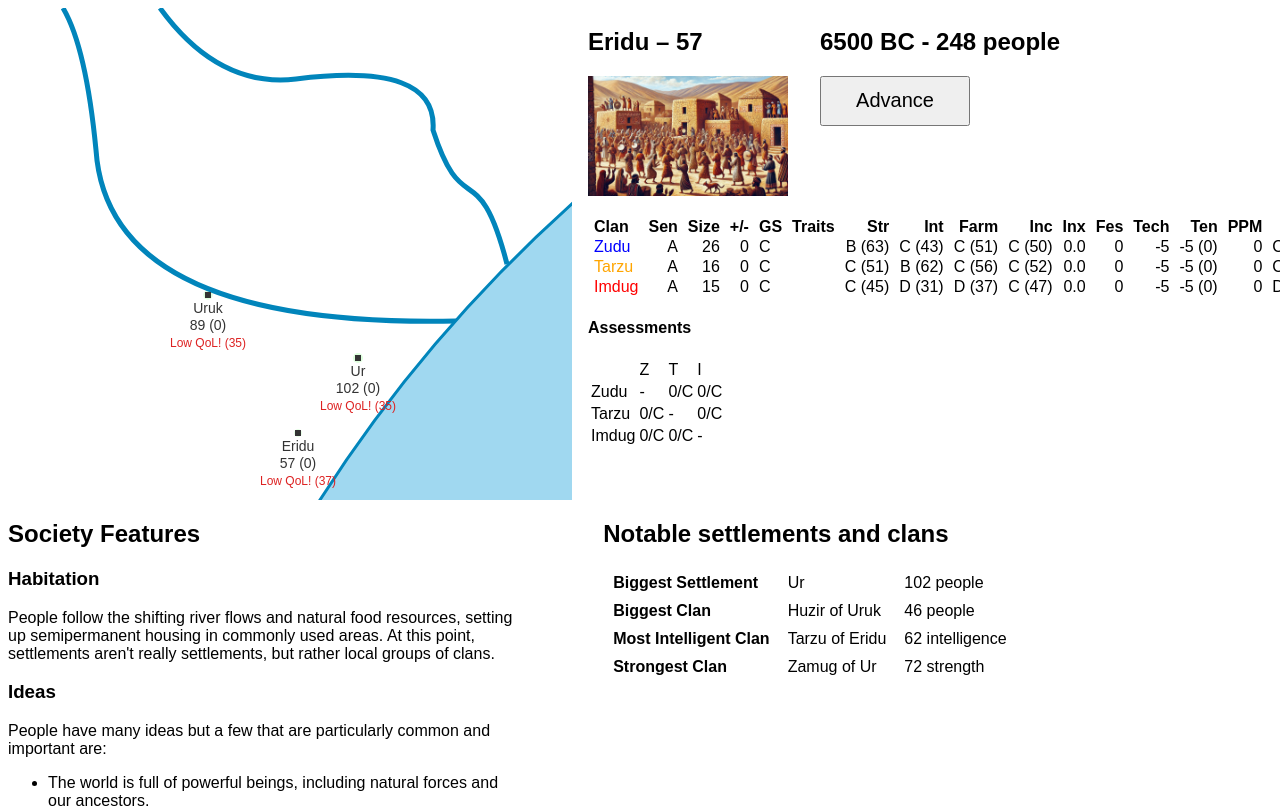
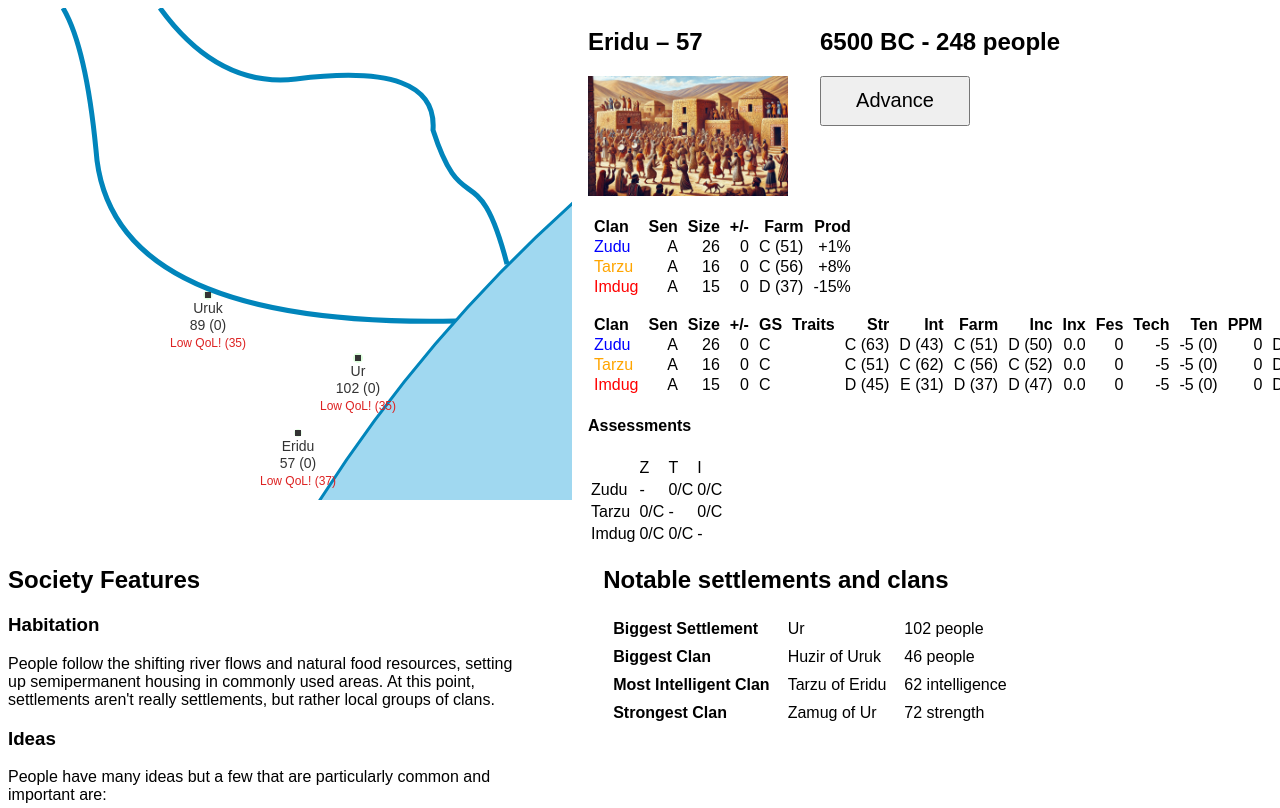
Before and after one commit to dmandelin/world2, a SvelteKit app: page / in a window 1280 px wide. Shown: the top 808 px of the page. Built offline with nearby package versions, Linux system fonts and the light colour scheme.

Commit message:
Add new productivity value.

```diff
--- a/src/components/ClanList.svelte
+++ b/src/components/ClanList.svelte
@@ -1,14 +1,25 @@
 <script lang="ts">
-    import { clamp } from "../model/basics";
+    import { spct } from "../model/format";
     import { PersonalityTrait } from "../model/people";
     import Clan from "./Clan.svelte";
 
     let { clans, updateTrigger = $bindable() } = $props();
     let selectedClan = $state(undefined);
 
+    function grade(t: number) {
+        switch (true) {
+            case t > 95: return 'S';
+            case t > 80: return 'A';
+            case t > 65: return 'B';
+            case t > 50: return 'C';
+            case t > 35: return 'D';
+            case t > 20: return 'E';
+            default: return 'F';
+        }
+    }
+
     function r(trait: number) {
-        const grade = 'ABCDE'[4 - clamp(Math.floor(trait / 20), 0, 4)];
-        return `${grade} (${trait})`;
+        return `${grade(trait)} (${trait})`;
     }
 </script>
 
@@ -27,6 +38,30 @@
         white-space: nowrap;
     }
 </style>
+
+<table style="margin-bottom: 1em">
+    <thead>
+        <tr>
+            <th>Clan</th>
+            <th>Sen</th>
+            <th class="ra">Size</th>
+            <th class="ra">+/-</th>
+            <th class="ra">Farm</th>
+            <th class="ra">Prod</th>
+        </tr>
+    </thead>
+    <tbody>
+        {#each clans as clan}
+            <tr onclick={() => selectedClan = clan}>
+                <td style:color={clan.color}>{clan.name}</td>
+                <td class="ra">{String.fromCharCode(65 + clan.seniority)}</td>
+                <td class="ra">{clan.size}</td>
+                <td class="ra">{clan.lastSizeChange}</td>
+                <td class="ra">{r(clan.productionAbility)}</td>
+                <td class="ra">{spct(clan.productivity)}</td>
+            </tr>
+        {/each}
+</table>
 
 <table>
     <thead>
--- a/src/components/dtos.ts
+++ b/src/components/dtos.ts
@@ -16,17 +16,19 @@ export type ClanDTO = {
     agent: ClanAgent;
     assessments: Assessments;
 
+    lastSizeChange: number;
+    productionAbility: number;
+    productitity: number;
+    seniority: number;
+    size: number;
+
     festivalModifier: number;
     giftStrategy: string;
     income: number,
     intelligence: number;
     interactionModifier: number;
-    lastSizeChange: number;
     prestige: number;
-    productionAbility: number;
     qol: number;
-    seniority: number;
-    size: number;
     strength: number;
     techModifier: number;
     tenure: number;
@@ -48,17 +50,19 @@ export function clanDTO(clan: Clan) {
         settlement: clan.settlement!,
         slices: clan.slices,
 
+        lastSizeChange: clan.lastSizeChange,
+        productionAbility: clan.productionAbility,
+        productivity: clan.productivity,
+        seniority: clan.seniority,
+        size: clan.size,
+
         festivalModifier: clan.festivalModifier,
         giftStrategy: clan.agent.defaultGiftStrategy,
-        income: clan.income,
+        income: clan.incomeOld,
         intelligence: clan.intelligence,
         interactionModifier: clan.interactionModifier,
-        lastSizeChange: clan.lastSizeChange,
         prestige: clan.prestige,
-        productionAbility: clan.productionAbility,
         qol: clan.qol,
-        seniority: clan.seniority,
-        size: clan.size,
         strength: clan.strength,
         techModifier: clan.techModifier,
         tenure: clan.tenure,
--- /dev/null
+++ b/src/model/format.ts
@@ -0,0 +1,4 @@
+export function spct(x: number, places: number = 0): string {
+  const sgn = x < 1 ? '' : '+';
+  return `${sgn}${((x - 1) * 100).toFixed(places)}%`;
+}
--- a/src/model/people.ts
+++ b/src/model/people.ts
@@ -104,7 +104,14 @@ export class Clan {
         return Math.round(2/(1/this.strength + 1/this.intelligence));
     }
 
-    get income() {
+    get productivity() {
+        const z = (this.productionAbility - 50) / 15;
+        console.log(z);
+        return Math.pow(1.2, z);
+    }
+
+    // YYY
+    get incomeOld() {
         return Math.round(50 + 0.25 * (this.productionAbility - 50));
     }
 
@@ -122,7 +129,7 @@ export class Clan {
         // beginning, incomes will be much more compressed (like 1.25x per SD),
         // so production ability initially has 1/4 effect.
 
-        return this.income +
+        return this.incomeOld +
             this.interactionModifier +
             this.festivalModifier +
             this.techModifier +
```
Also changed, not shown: src/model/housing_transition.md (+1 -1 lines).
